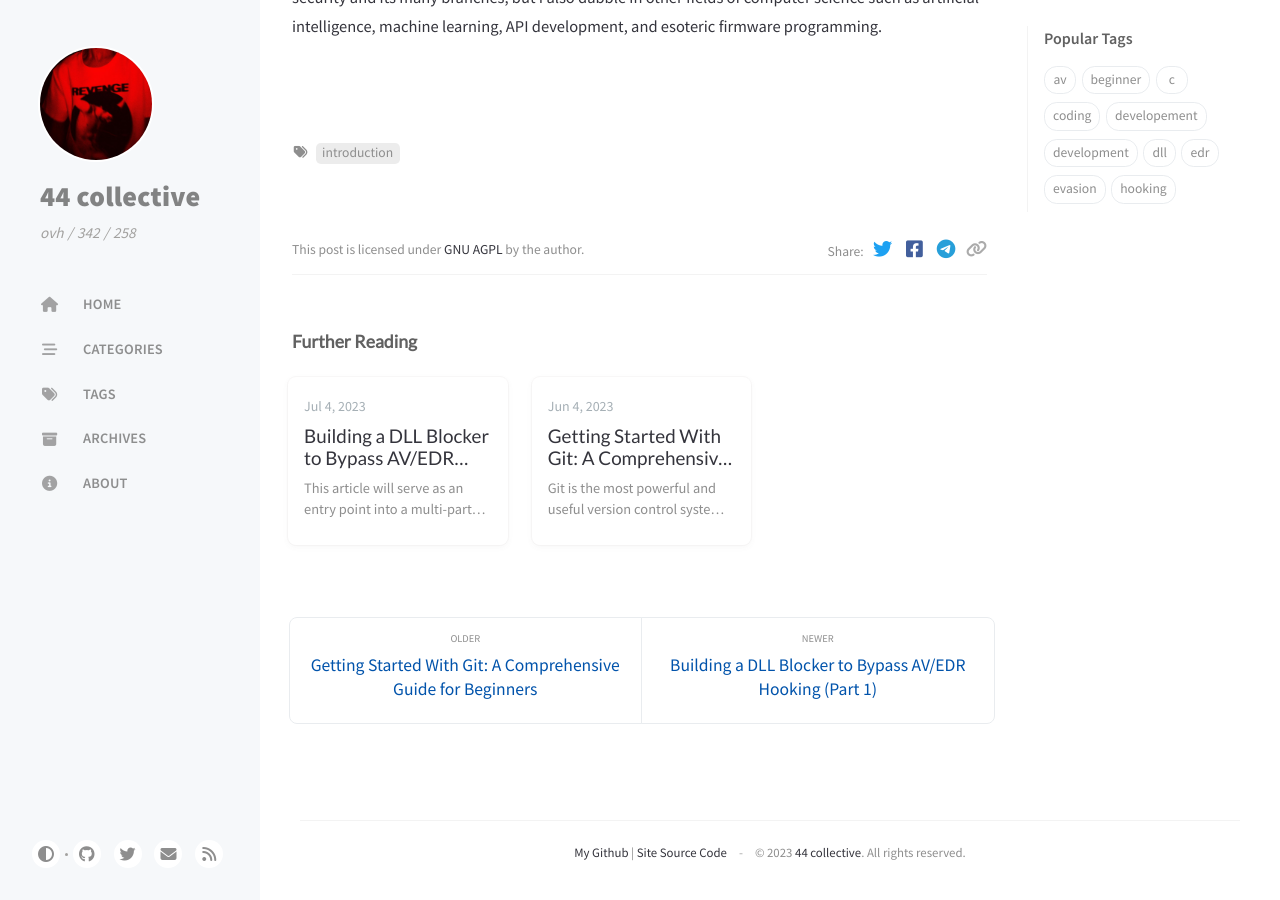
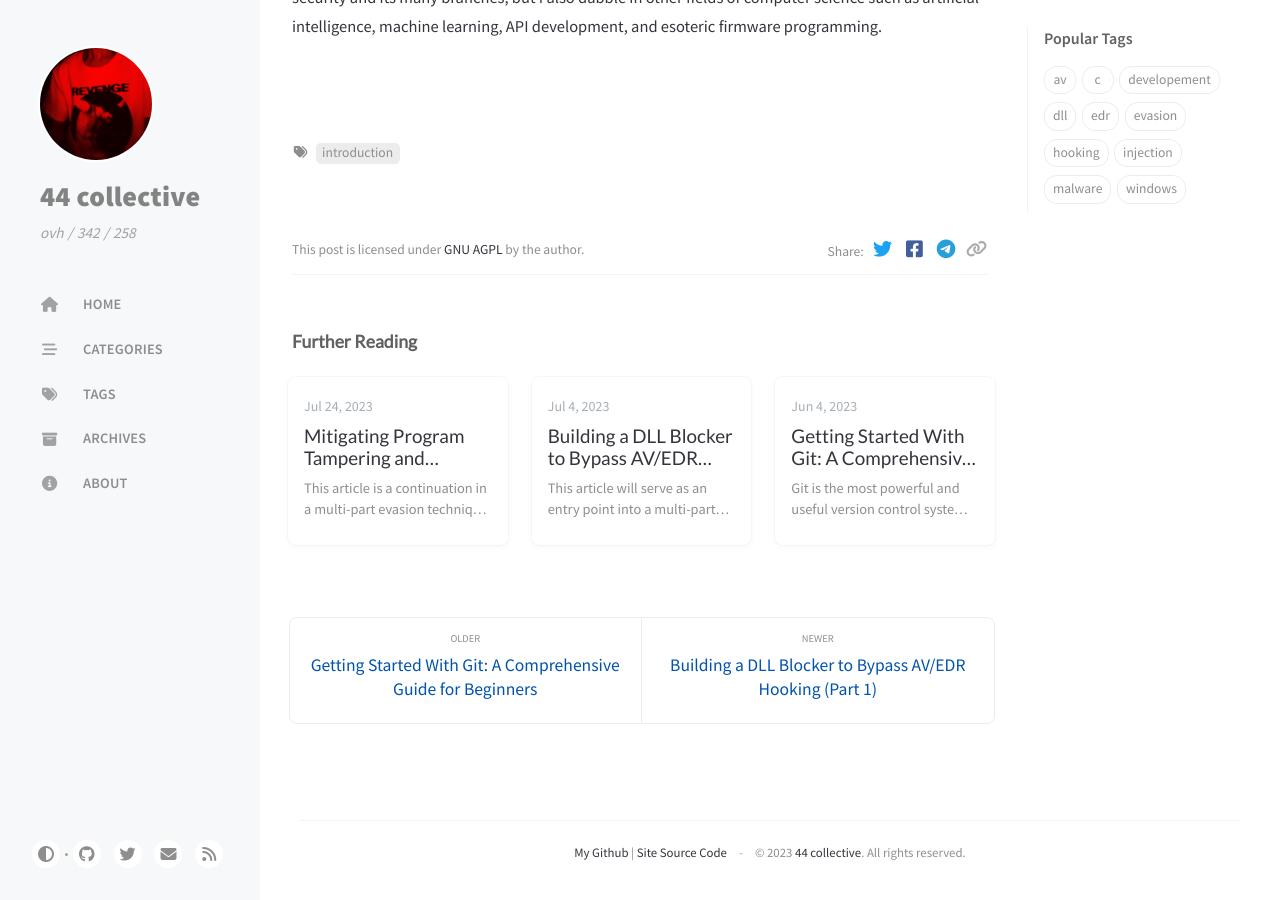
Before and after one commit to 9xN/9xN.github.io, a Jekyll site: the page built from _posts/2023-06-28-Introduction.md, in a window 1280 px wide and 900 px high, scrolled down 835 px. Built offline with Jekyll 4.4.1, drawn with Linux system fonts in a browser that asks for light colours; cached includes are drawn as plain includes; comment, search, counter and statistics services are not loaded; some of the changed lines change nothing that is shown.

Commit message:
new article

````diff
--- /dev/null
+++ b/_posts/2023-07-24-Blocking-Operations-On-Executable-Memory-Pages.md
@@ -0,0 +1,407 @@
+---
+title: "Mitigating Program Tampering and Bypassing AV/EDR Through Blocking Operations on Executable Memory Pages (Part 2)"
+author: fortyfour
+date: 2023-07-24 21:31
+categories: [Malware, Evasion]
+tags: [malware, evasion, developement, av, edr, hooking, dll, injection, windows, c]
+mermaid: true
+image: /assets/img/media/rwx-header.png
+---
+
+This article is a continuation in a multi-part evasion technique series to bypass antivirus (AV) and endpoint detection and response (EDR) systems. This method, unlike the last one discussed [here](https://44.is-a.dev/posts/Building-A-DLL-Blocker/), imposes a different strategy that can also help protect against reverse engineering efforts made by blue team analysts. Similarly to other methods discussed in this series, this concept can also apply to aid in protecting legitimate processes againt several different code execution strategies used by modern day state of the art malicious software.
+
+---
+
+<details>
+  <summary><strong>Table of Contents</strong></summary>
+<div markdown="1">
+
+- [Introduction](#introduction)
+- [Overview](#overview)
+- [Understanding API Hooking and DLL Injection](#understanding-api-hooking-and-dll-injection)
+- [Implementation](#implementation)
+    - [Handling Command Line Arguments](#1-handling-command-line-arguments)
+    - [Converting the Target Program Path](#2-converting-the-target-program-path)
+    - [Initializing Process Creation Attributes](#3-initializing-process-creation-attributes)
+    - [Configuring Process Mitigation Policy](#4-configuring-process-mitigation-policy)
+    - [Creating the Target Process](#5-creating-the-target-process)
+    - [Cleanup and Resource Deallocation](#6-cleanup-and-resource-deallocation)
+    - [Profit???](#7-profit)
+- [Conclusion](#conclusion)
+
+</div>
+</details>
+
+## Introduction
+
+The widespread use of DLL loading/injection in programs, including instances where these DLLs are signed by reputable entities like Microsoft, (the weakness of our [last approach](https://44.is-a.dev/posts/Building-A-DLL-Blocker/)) highlights the need for more robust and adaptable mitigation strategies. This is particularly important in the context of malware development, where such strategies can serve as potent countermeasures against detection of our meticulously crafted payloads and or target processes. By combining this technique with our [previous approach](https://44.is-a.dev/posts/Building-A-DLL-Blocker/), we can effectively protect against a myriad of threat actors rather than just one.
+
+```mermaid
+flowchart LR
+REVENG("Reverse Engineer
+")
+REVPROG("Reversing Tool/Program")
+AVEDR("AV/EDR
+    (Launches on startup)")
+PROGRAM["Program
+(Contains MaliciousFunction();)"]
+PROGRAMFINAL["Program
+(With MaliciousFunction();
+Removed/Blocked/Detected)"]
+FUNCEXEC["MaliciousFunction();
+(Does not execute)"]
+LAUNCHPROG["Start Program"]
+subgraph RWX [RWX Operators]
+    AVEDR
+    REVENG
+    REVPROG
+    direction RL
+    end
+    RWX -->|"Userspace Hook\nVirtualAlloc();\nEtc..."| PROGRAM
+    LAUNCHPROG --> PROGRAM
+    PROGRAM --> PROGRAMFINAL
+    PROGRAMFINAL --x FUNCEXEC
+```
+
+In this article, we will explore the technique of using Arbitrary Code Guard (ACG) and breifly touch on Code Integrity Guard (CIG) to block operations on executable memory pages to bypass AVs/EDRs, as well as, some reverse engineering methods and advanced debugger programs (also can be used to prevent malware from hooking onto, and nesting itself inside of legitimate programs as well). Pretty much, our program can effectively prevent the execution of dynamically generated code. By doing so, we not only secure the front door but also the windows, the back door, and even the chimney, making life as difficult as possible for any possible threat actors.
+For our demonstration we will be,
+1. Attempting to allocate new memory with executable permissions, and
+2. Attempting to make existing memory with executable permissions writable.
+In order to accomplish these tasks we will use the `VirtualAlloc()`, as well as, `VirtualProtect()` functions from the Windows API to simulate a read-write-execute (RWX) operation from an AV/EDR in an example program called **acg_program.exe**. Without wasting anymore time lets get started!
+
+> I was originally intending on including CIG as one of the main methods discussed in this article but upon further research the use cases on specific threat actors is partically refined and this can be a very *noisy* and might break your system as it is not compatible on certain hardware and messes around with Windows Registry settings using virtualization and sandboxing. However, if you are interested in learning more about these topics, I recommend checking out the following articles:
+- [Microsoft Documentation information on what CIG does and can be used for](https://learn.microsoft.com/en-us/windows/security/application-security/application-control/introduction-to-device-guard-virtualization-based-security-and-windows-defender-application-control)
+- [Microsoft Documentation for enabling such protection](https://learn.microsoft.com/en-us/windows/security/hardware-security/enable-virtualization-based-protection-of-code-integrity)
+{: .prompt-warning }
+
+> All of the source code for this article is available on [GitHub](https://github.com/9xN/Blocking-Operations-On-Executable-Memory-Pages)
+{: .prompt-info }
+
+## Overview
+
+One such technique commonly employed by AV/EDR products is the implementation of userspace hooks around critical functions. However, these hooks often rely on the ability to modify existing executable pages, necessitating the use of functions such as the aforementioned `VirtualProtect()` to update memory protection. More so, a malicious, or more intrusive threat actor might even try to allocate memory with `VirtualAlloc()` to then use later on to run arbitrary code. By blocking operations on executable memory pages and restricting the creation of RWX pages, we can potentially render even a Microsoft-signed DLL ineffective.
+
+```mermaid
+flowchart LR
+REVENG("Reverse Engineer
+")
+REVPROG("Reversing Tool/Program")
+AVEDR("AV/EDR
+    (Launches on startup)")
+PROGRAM["Program
++
+ACG/CIG
+(Contains MaliciousFunction();)"]
+PROGRAMFINAL["Program
+(With MaliciousFunction();
+Unmodified)"]
+FUNCEXEC["MaliciousFunction();
+(Will execute)"]
+LAUNCHPROG["Start Program"]
+subgraph RWX [RWX Operators]
+    AVEDR
+    REVENG
+    REVPROG
+    direction RL
+    end
+    RWX --x |"Userspace Hook\nVirtualAlloc();\nEtc..."| PROGRAM
+    LAUNCHPROG --> PROGRAM
+    PROGRAM --> PROGRAMFINAL
+    PROGRAMFINAL --> FUNCEXEC
+```
+
+## A foreword on Code Integrity Guard (CIG)
+
+As mentioned in the introduction, I was originally going to include CIG in conjuction with ACG but its *just not stable enough* and *not worth the risk* of breaking the target system in an attempt to pull this off. *Not to mention* could have adverse effects on our payload itself and or target process preformance. However, I will still briefly touch on the topic and have provided some resources for further reading if you are interested in learning more about it up above.
+
+> Memory integrity is sometimes referred to as hypervisor-protected code integrity (HVCI) or hypervisor enforced code integrity, and was originally released as part of Device Guard. Device Guard is no longer used except to locate memory integrity and VBS settings in Group Policy or the Windows registry.
+{: .prompt-info }
+
+CIG is a feature that is part of Windows Defender Application Control (WDAC) that uses virtualization-based security to prevent unsigned code from being loaded into the kernel. This is accomplished by using a hypervisor to create a virtualized environment for the kernel to run in. This virtualized environment is known as the hypervisor-enforced code integrity (HVCI) environment. The HVCI environment is isolated from the rest of the system and is protected from any unsigned code that may be running on the system. This means that any unsigned code that attempts to run in the kernel will be blocked by the hypervisor. This is a very powerful feature that can be used to prevent malicious code from running in the kernel. However, it is not without its drawbacks. For example, CIG is not compatible with all hardware and can cause system instability. Furthermore, it is not compatible with all versions of Windows 10, however it does seem to *mostly sorta work* on Windows 11.
+
+![](/assets/img/media/rwxblocking/HVCI-diagram.png)
+_Diagram of the HVCI compartmentalization_
+
+## RWX Operations
+
+In our example program we will use `VirtualAlloc()` and `VirtualProtect()`, however, there are several other Windows API functions you could use instead of these two in the code example:
+
+1. VirtualAllocEx
+
+This allocates memory in another process. You can specify executable permissions:
+
+```c
+void* mem = VirtualAllocEx(hProcess, NULL, 1024, MEM_COMMIT, PAGE_EXECUTE_READWRITE);
+```
+
+2. NtAllocateVirtualMemory
+
+Lower level API to allocate memory with RWX permissions:
+
+```c
+void* mem;
+NtAllocateVirtualMemory(GetCurrentProcess(), &mem, 0, 1024,
+  MEM_COMMIT | MEM_RESERVE, PAGE_EXECUTE_READWRITE);
+```
+
+3. VirtualProtectEx
+
+Changes permissions on an existing memory region in another process:
+
+```c
+VirtualProtectEx(hProcess, lpAddress, dwSize, flNewProtect, &lpflOldProtect);
+```
+
+4. NtProtectVirtualMemory
+
+Lower level API to modify protections on a memory region:
+
+```c
+HANDLE hProcess;
+void* baseAddress;
+
+NtProtectVirtualMemory(hProcess, &baseAddress, &size,
+  newProtection, &oldProtection);
+```
+
+5. ZwProtectVirtualMemory
+
+Kernel-mode version of NtProtectVirtualMemory:
+
+```c
+ZwProtectVirtualMemory(hProcess, &baseAddress, &size,
+  newProtection, &oldProtection);
+```
+
+So in summary, the key Windows API options for modifying page protections are VirtualProtect, VirtualAllocEx, and the Nt/Zw variants.
+
+> Note: these are just a few of the possible RWX operations that can be used to modify memory protections. There are many more that can be used to accomplish the same task all the way from the high level Windows API, as well as, the lower level Nt/Zw API and its abstractions.
+{: .prompt-warning }
+
+## Downsides of ACG
+
+While Arbitrary Code Guard (ACG) provides strong mitigation against exploits, some may assume it completely prevents injecting arbitrary code into a protected process. This is a common misconception. Now you may be asking yourself, how can this be? How can we still inject arbitrary code into a protected process if ACG prevents making memory executable? Well smart reader, you raise a good point - if ACG prevents making memory executable, how can we still inject arbitrary code into a protected process?
+
+The key is that ACG only prevents a process from making its own memory executable. It does not restrict a remote process from allocating executable memory in the target process.
+
+Specifically, ACG allows calls like `VirtualAllocEx()` from remote processes to allocate memory with executable permissions in the target process. This allows injecting shellcode into the allocated memory region.
+
+Once allocated, the target process can execute this shellcode, even though ACG prevents it from marking its own memory executable.
+
+So in summary:
+
+- ACG prevents a process from making its own memory executable after-the-fact. Calls like VirtualProtect() will fail.
+
+- But ACG does not restrict other processes from allocating executable memory in the target process.
+
+- This allows injecting arbitrary shellcode into the freshly allocated RWX memory.
+
+- The target process can then execute the injected shellcode, bypassing ACG's protections on its own memory.
+
+So ACG makes exploitation harder by preventing common techniques like marking stack/heap memory as executable. But it does not prevent the initial allocation of executable memory for shellcode injection.
+
+The tradeoff is allowing processes to allocate executable memory is required for legitimate functionality like just-in-time (JIT) compilers to work. ACG tries to strike a balance in increasing exploit difficulty while permitting necessary executable allocations.
+
+## But what about JIT compiled code?
+
+JIT engines need to generate executable code at runtime, which seems incompatible with ACG. Microsoft Edge handles this cleverly with a separate JIT process. The browser content runs in a protected process with ACG enabled. The JIT engine runs in a separate unprotected process called `MicrosoftEdgeCP.exe`. The JIT process allocates memory pages as read-write to allow generating code. These pages are mapped into the content process as read-execute, allowing the content process to run the JIT code while staying protected by ACG. So in summary, ACG forces attackers to rely on complex ROP techniques for their full shellcode. The separate JIT process pattern allows JIT compiled code while keeping ACG protection intact. These measures significantly raise the bar for exploit reliability and complexity.
+
+## Mitigating these downsides
+
+Exploit mitigation techniques like ACG aim to prevent attackers from easily executing arbitrary code during an exploitation attempt. A common exploit technique is to inject malicious shellcode into the target process's memory space. The attacker needs this memory to be writable so they can inject the code. However, they also need it to be executable to actually run the shellcode. This is where DEP (Data Execution Prevention) comes in - it prevents code execution from memory regions marked as only writable. So attackers got around this using return-oriented programming (ROP) - chaining together snippets of existing executable code to build their payload. ROP is complex and tedious though. An easier method is to change the permissions on the shellcode's memory page to make it executable after injecting it. The attacker can use API functions like `VirtualProtect()` to mark the page as executable. ACG blocks these attempts to change permissions. Any call to `VirtualProtect()` or similar to mark pages as executable will fail. Now the attacker has no choice but to fully ROP their exploit payload.
+
+## Implementation
+
+Ok, so now that we have some background information about how and what RWX is, as well as, a general understanding of ACG, lets get started with our RWX blocker program. We will start off by opening up Visual Studio and creating a new blank template project. I decided to name mine **ACG Program** but you can really put just about anything your heart desires. For this example I decided to use **C** programming language as I am fairly well versed and familiar with it but you can use any programming language you want as long as there is some sort of implementation that allows you to utilize the Windows API.
+Alright, now that we have a blank project open, lets get started with the code.
+
+> For the sake of simplicity I will only be importing the windows.h header file and stdio.h for some basic information logging and error printouts. However, if you are planning on using this code in a larger project or in conjuction with other code or evasion techniques I will be covering later on, you may need to import other header files as well.
+{: .prompt-info }
+
+### 1. Laying out the groundwork:
+
+In this initial step, we declare a pointer to a function and initialize it with the memory address returned by the `malloc()` function. This is just a dummy function that will be used later to demonstrate the `VirtualProtect()` function.
+
+```c
+// Dummy function pointer to use for VirtualProtect demo
+void* dummyFunction = (void*)malloc;
+```
+
+This next function tries to allocate some RWX memory using the `VirtualAlloc()` function with the `MEM_RESERVE | MEM_COMMIT` flags set, which reserve and commit the specified memory region. The `PAGE_EXECUTE_READWRITE` flag is also set to allow the memory to be both readable and writable as well as executable.
+
+If the allocation is successful, the memory address is printed to the console. The function then tries to update an existing memory page with RWX protection using the `VirtualProtect()` function. The `dummyFunction` pointer is used as the memory address to update, and the `4096` parameter specifies the size of the memory page being updated. If the protection update is successful, the memory address of the function is printed to the console.
+
+
+```c
+void rwxOperations() {
+    DWORD oldProtection;
+
+    // Let's try to allocate some RWX memory
+    void* mem = VirtualAlloc(0, 1024, MEM_RESERVE | MEM_COMMIT, PAGE_EXECUTE_READWRITE);
+    if (mem == NULL) {
+        printf(" |--- [-] Error allocating RWX memory\n");
+    }
+    else {
+        printf(" |--- [+] RWX memory allocated: %p\n", mem);
+    }
+
+    // Let's also try a VirtualProtect to see if we can update an existing page to RWX
+    if (!VirtualProtect(dummyFunction, 4096, PAGE_EXECUTE_READWRITE, &oldProtection)) {
+        printf(" |--- [-] Error updating dummyFunction [%p] memory to RWX\n\n", dummyFunction);
+    }
+    else {
+        printf(" |--- [+] dummyFunction [%p] memory updated to RWX\n\n", dummyFunction);
+    }
+}
+```
+
+### 2. Program entry point:
+
+We start off the entry point of the program by specifying;
+
+```c
+int main(void) {
+    // ...
+}
+```
+This step defines the `main()` function the void keyword in the parentheses indicates that the function takes no arguments.
+
+> It is important to note that specifying void inside of the main paranthese is a debate that has been going on for a while now and is not required depending on your compiler or C version. However, it is still a good practice to include it as it makes the code more readable and easier to understand. You can read more about this in [this](https://stackoverflow.com/questions/3156423/why-dont-we-use-void-in-main) StackOverflow post.
+{: .prompt-info }
+
+We also go ahead and declare a variable `c` to hold the value returned by the `getchar()` function. This is used to pause the program execution and wait for the user to make an input on their keyboard before continuing in order to help us demonstrate the process using process hacker.
+
+```c
+int c;
+```
+
+### 3. Configuring Process Mitigation Policy:
+
+First off we declare a `PROCESS_MITIGATION_DYNAMIC_CODE_POLICY` structure named `policy`.
+
+Here is what the structure internals look like in the Windows API:
+
+```c
+typedef struct _PROCESS_MITIGATION_DYNAMIC_CODE_POLICY {
+  union {
+    DWORD Flags;
+    struct {
+      DWORD ProhibitDynamicCode : 1;
+      DWORD AllowThreadOptOut : 1;
+      DWORD AllowRemoteDowngrade : 1;
+      DWORD AuditProhibitDynamicCode : 1;
+      DWORD ReservedFlags : 28;
+    } DUMMYSTRUCTNAME;
+  } DUMMYUNIONNAME;
+} PROCESS_MITIGATION_DYNAMIC_CODE_POLICY, *PPROCESS_MITIGATION_DYNAMIC_CODE_POLICY;
+```
+
+And here is what it looks like when we define the policy variable in our program:
+
+```c
+PROCESS_MITIGATION_DYNAMIC_CODE_POLICY policy;
+```
+
+We then use the `ZeroMemory()` function to zero out the memory allocated for the `policy` structure. This is necessary because the `SetProcessMitigationPolicy()` function requires the structure to be initialized to 0.
+
+```c
+ZeroMemory(&policy, sizeof(policy));
+```
+
+After this we set the `policy.ProhibitDynamicCode` field to 1 to indicate that dynamic code creation should be prohibited and print out a message to the console indicating that the program has started.
+
+```c
+policy.ProhibitDynamicCode = 1;
+
+printf("Program started\n---------------\n");
+```
+
+### 4. Running the first RWX test (pre-mitigation policy):
+
+At this point in the program we now want to test out those two RWX functions we were talking about before. We start off by printing a message to the console and wait for the user to press a key before calling the `rwxOperations()` function to allocate and set RWX memory.
+
+```c
+printf("[*] Press a key to allocate and set RWX memory...\n");
+c = getchar();
+rwxOperations();
+```
+
+The output we get should look something like this:
+
+![](/assets/img/media/rwxblocking/rwxtest1.png)
+_Terminal Output of the **first** RWX Test_
+
+### 5. Applying the mitigation policy:
+
+Ok so now we have made it to the part in the article where the actual magic happens, first off, we print a message to the console and wait for the user to make an input with their keyboard before calling the `SetProcessMitigationPolicy()` function to apply the `PROCESS_MITIGATION_DYNAMIC_CODE_POLICY` mitigation policy.
+
+Before we do this however, there is a very easy way to actually check if our policy is applied via an external process managing program called process hacker. Using process hacker. In this image below we can see that the `acg_program.exe` process has the "DEP" and "ASLR" policies applied that we touched on briefly [here](#mitigating-these-downsides) but does **not** have any mitigation policies against dynamic code execution.
+
+![](/assets/img/media/rwxblocking/processhacker1.png)
+_ACG Program running with **no** dynamic code prohibited policy_
+
+Now back to the code:
+
+```c
+printf("[*] Press a key to run SetProcessMitigationPolicy to apply PROCESS_MITIGATION_DYNAMIC_CODE_POLICY...\n");
+c = getchar();
+```
+
+Once the user has made an input we can use the `SetProcessMitigationPolicy()` function to apply the `PROCESS_MITIGATION_DYNAMIC_CODE_POLICY` mitigation policy. If the function call fails, an error message is printed to the console and the program returns 1 to indicate failure. If the function call is successful, a message is printed to the console indicating that the policy has been set.
+
+```c
+if (SetProcessMitigationPolicy(ProcessDynamicCodePolicy, &policy, sizeof(policy)) == false) {
+    printf(" |--- [-] SetProcessMitigationPolicy failed\n");
+    return 1; // Return 1 on failure
+}
+else {
+    printf(" |--- [+] Process mitigation policy set\n\n");
+}
+```
+
+The terminal output should look something like this now:
+
+![](/assets/img/media/rwxblocking/rwxtest1.png)
+_Terminal Output Once we Attempt to Apply the Policy_
+
+Now if we go back to process hacker and refresh the process list we can see that the `acg_program.exe` process still has the same "DEP" and "ASLR" policies applied, however, it now also has the `PROCESS_MITIGATION_DYNAMIC_CODE_POLICY` mitigation policy applied to it.
+
+![](/assets/img/media/rwxblocking/processhacker2.png)
+_ACG Program running **with** dynamic code prohibited policy_
+
+### 6. Running the second RWX test (post-mitigation policy):
+
+Now that the policy has been set can print a message to the console and wait for the user to press a key before calling the `rwxOperations()` function again to try and allocate and set RWX memory again. However, this time the operation should fail due to the dynamic code policy being in effect.
+
+```c
+printf("[*] Press a key to allocate and set RWX memory again (should fail due to the dynamic code policy)...\n");
+c = getchar();
+
+// Allocate and set RWX memory again (should fail due to the dynamic code policy)
+rwxOperations();
+```
+
+The output that we should be getting now should look something like this:
+
+![](/assets/img/media/rwxblocking/rwxtest3.png)
+_Terminal Output of the **Second** RWX Test_
+
+### 7. Finishing the program and final thoughts:
+
+Finally, we can return 0 to indicate success and gracefully exit the program.
+
+```c
+return 0; // Return 0 on success
+```
+
+Now that we have finished our program, lets compile it and see what happens when we try to run it.
+
+![](/assets/img/media/rwxblocking/rwxfull.gif)
+_Recording of Full Program Usage_
+
+## Conclusion:
+
+In this article, we built a program that demonstrates how to allocate and set RWX memory in Windows using the `VirtualAlloc()` function and how to apply the `PROCESS_MITIGATION_DYNAMIC_CODE_POLICY` mitigation policy to prohibit the creation of dynamic code. The `dummyFunction` pointer and the `VirtualProtect()` function are used to demonstrate updating the protection of an existing memory page to RWX.
+We learnt about what exactly ACG really is, how it works, its downfalls, and how we can use it to our advantage to protect our programs from malicious threat actors.
+This example program demonstrates just *one* possible way to help improve your projects evasion level in a secure enviroment and how to implement process creation mitigation policies. However we also discoverd that we can effectively protect a program from more threat actors by conjoining multiple of these policies together.
+As I mentioned multiple times before this is only the beginning. In my next project I will be exploring a more *advanced* technique known as DLL patching and how we can also use this technique to bypass AV/EDR hooks and evade detection in a much *quieter* and *effective* way. I hope you enjoyed this article and I will see you in the next one!
````
Also changed, not shown: _sass/jekyll-theme-chirpy.scss (line endings or trailing spaces), assets/img/media/rwx-header.png (added), assets/img/media/rwxblocking/HVCI-diagram.png (added), assets/img/media/rwxblocking/processhacker1.png (added), assets/img/media/rwxblocking/processhacker2.png (added), assets/img/media/rwxblocking/rwxfull.gif (added), assets/img/media/rwxblocking/rwxtest1.png (added), assets/img/media/rwxblocking/rwxtest2.png (added), assets/img/media/rwxblocking/rwxtest3.png (added), jekyll-theme-chirpy.gemspec.
